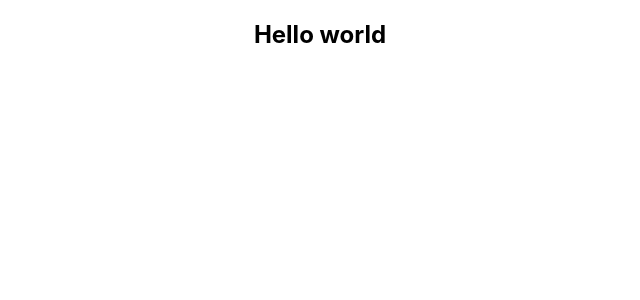
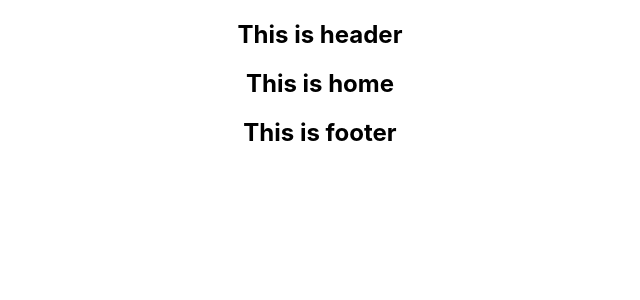
Before and after one commit to rayhan1650/bike-house-client, a React (Create React App) app: page / in a window 1280 px wide. Shown: the top 300 px of the page, without its empty margins (320-960 px from the left). Built offline with nearby package versions, Linux system fonts and the light colour scheme.

Commit message:
react router added

```diff
--- a/package.json
+++ b/package.json
@@ -8,6 +8,7 @@
     "@testing-library/user-event": "^13.5.0",
     "react": "^18.1.0",
     "react-dom": "^18.1.0",
+    "react-router-dom": "^6.3.0",
     "react-scripts": "5.0.1",
     "web-vitals": "^2.1.4"
   },
--- a/src/App.js
+++ b/src/App.js
@@ -1,9 +1,22 @@
+import { Route, Routes } from "react-router-dom";
 import "./App.css";
+import Blogs from "./Pages/Blogs/Blogs";
+import Home from "./Pages/Home/Home/Home";
+import Footer from "./Pages/Shared/Footer/Footer";
+import Header from "./Pages/Shared/Header/Header";
+import NotFound from "./Pages/Shared/NotFound/NotFound";
 
 function App() {
   return (
     <div className="App">
-      <h2>Hello world</h2>
+      <Header />
+      <Routes>
+        <Route path="/" element={<Home />} />
+        <Route path="/home" element={<Home />} />
+        <Route path="/blogs" element={<Blogs />} />
+        <Route path="*" element={<NotFound />} />
+      </Routes>
+      <Footer />
     </div>
   );
 }
--- a/src/index.js
+++ b/src/index.js
@@ -1,14 +1,17 @@
-import React from 'react';
-import ReactDOM from 'react-dom/client';
-import './index.css';
-import App from './App';
-import reportWebVitals from './reportWebVitals';
+import React from "react";
+import ReactDOM from "react-dom/client";
+import "./index.css";
+import App from "./App";
+import reportWebVitals from "./reportWebVitals";
+import { BrowserRouter } from "react-router-dom";
 
-const root = ReactDOM.createRoot(document.getElementById('root'));
+const root = ReactDOM.createRoot(document.getElementById("root"));
 root.render(
-  <React.StrictMode>
-    <App />
-  </React.StrictMode>
+  <BrowserRouter>
+    <React.StrictMode>
+      <App />
+    </React.StrictMode>
+  </BrowserRouter>
 );
 
 // If you want to start measuring performance in your app, pass a function
```
Also changed, not shown: 1 other file (tests, documents, lock files or other folders).
